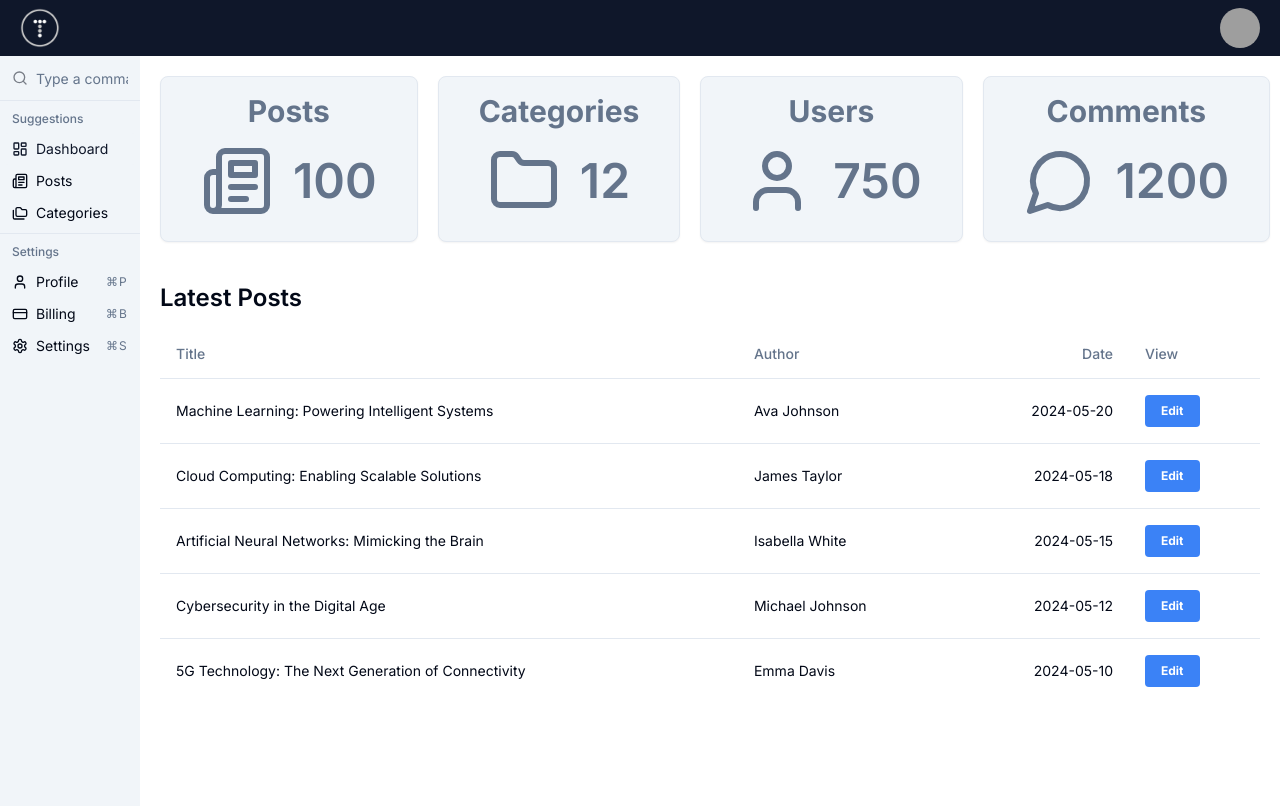
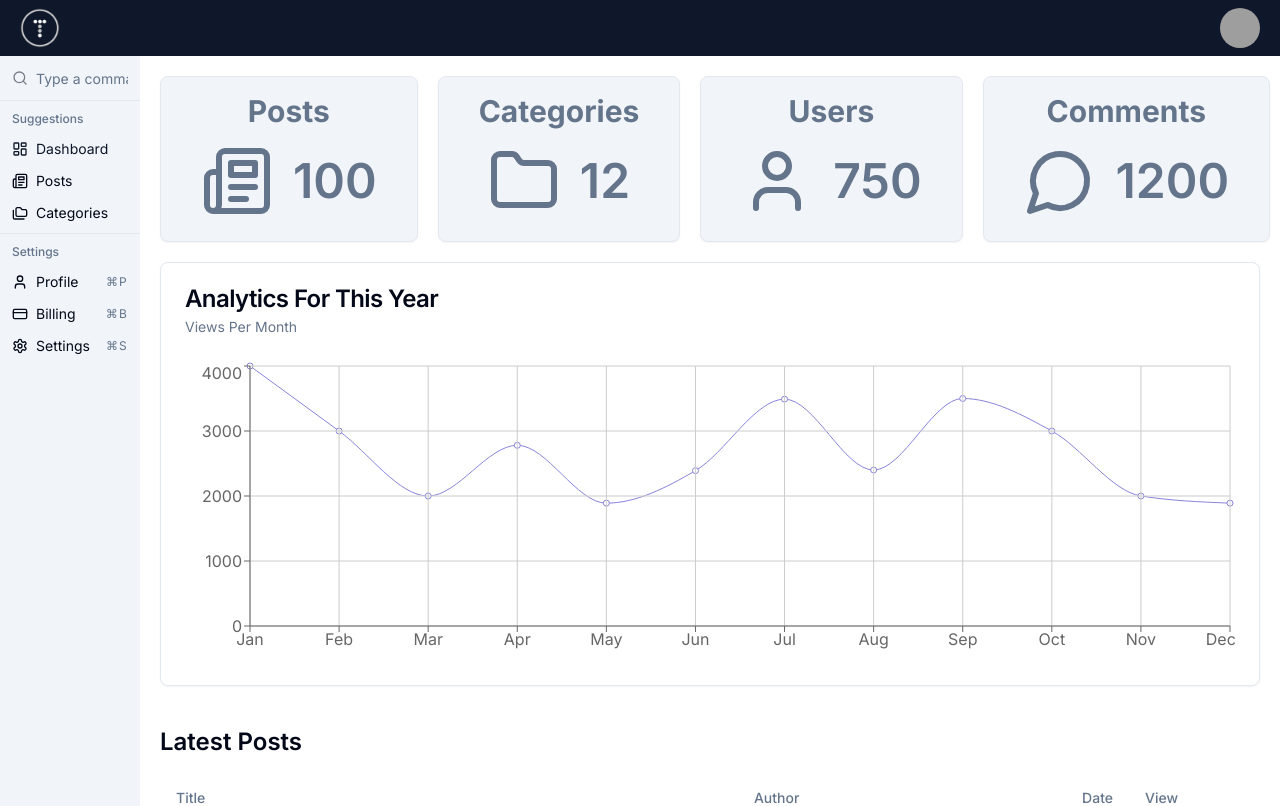
Before and after one commit to ericstober/traversypress-ui, a Next.js app: page / in a window 1280 px wide. Shown: the top 806 px of the page. Built offline with nearby package versions, Linux system fonts and the light colour scheme; grey boxes are pictures that could not be loaded.

Commit message:
Added AnalyticsChart component

```diff
--- a/app/page.tsx
+++ b/app/page.tsx
@@ -1,5 +1,6 @@
 import DashboardCard from "@/components/dashboard/DashboardCard";
 import PostsTable from "@/components/posts/PostsTable";
+import AnalyticsChart from "@/components/dashboard/AnalyticsChart";
 import { Folder, MessageCircle, Newspaper, User } from "lucide-react";
 
 export default function Home() {
@@ -11,6 +12,7 @@
         <DashboardCard title='Users' count={750} icon={<User className='text-slate-500' size={72} />} />
         <DashboardCard title='Comments' count={1200} icon={<MessageCircle className='text-slate-500' size={72} />} />
       </div>
+      <AnalyticsChart />
       <PostsTable title='Latest Posts' limit={5} />
     </>
   );
--- /dev/null
+++ b/components/dashboard/AnalyticsChart.tsx
@@ -0,0 +1,32 @@
+"use client";
+
+import { LineChart, Line, XAxis, YAxis, CartesianGrid, ResponsiveContainer } from "recharts";
+import { Card, CardContent, CardDescription, CardHeader, CardTitle } from "@/components/ui/card";
+import data from "@/data/analytics";
+
+const AnalyticsChart = () => {
+  return (
+    <>
+      <Card>
+        <CardHeader>
+          <CardTitle>Analytics For This Year</CardTitle>
+          <CardDescription>Views Per Month</CardDescription>
+        </CardHeader>
+        <CardContent>
+          <div style={{ width: "100%", height: 300 }}>
+            <ResponsiveContainer>
+              <LineChart width={1100} height={300} data={data}>
+                <Line type='monotone' dataKey='uv' stroke='#8884d8' />
+                <CartesianGrid stroke='#ccc' />
+                <XAxis dataKey='name' />
+                <YAxis />
+              </LineChart>
+            </ResponsiveContainer>
+          </div>
+        </CardContent>
+      </Card>
+    </>
+  );
+};
+
+export default AnalyticsChart;
```
